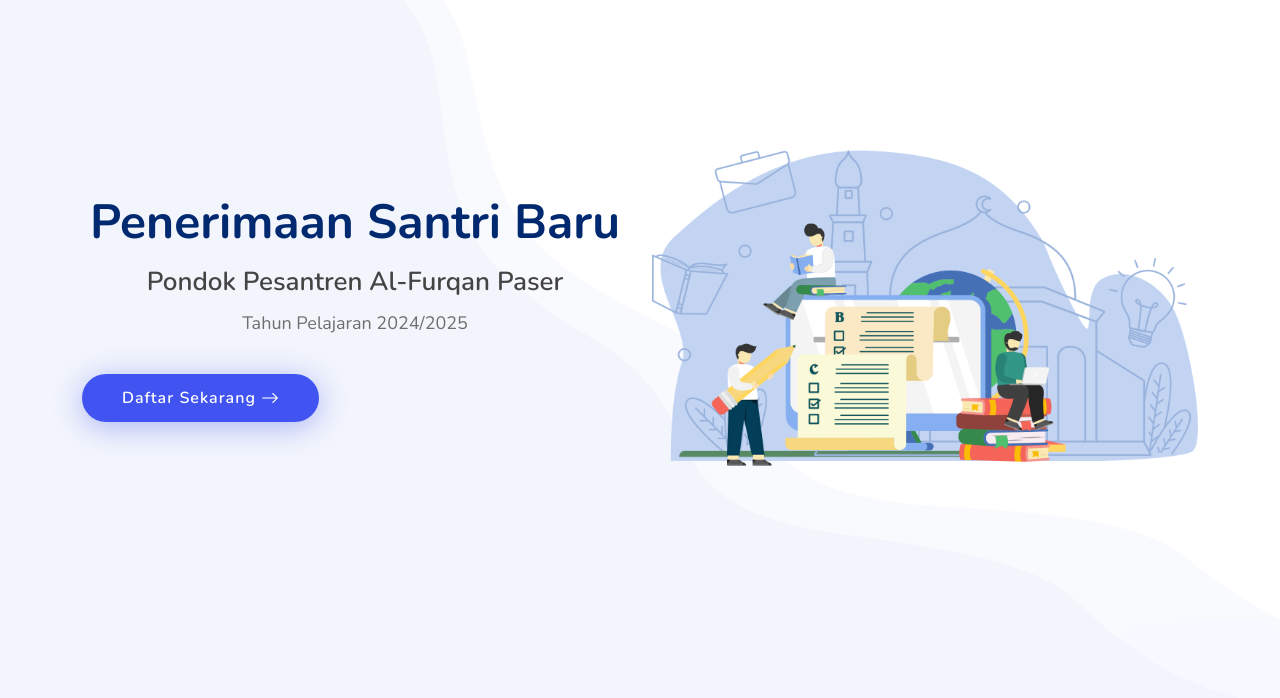
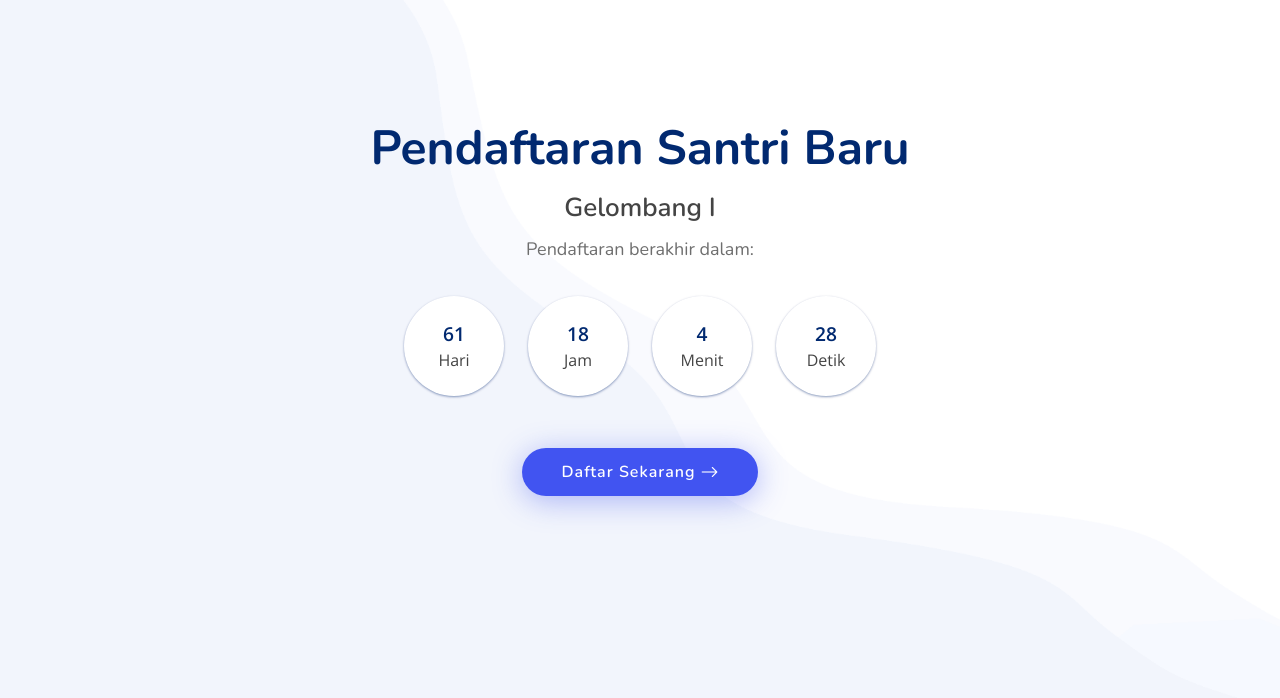
Before and after one commit to moclish/psb-alfurqan, a plain HTML site: page index.html in a window 1280 px wide. Shown: the part 102-800 px from the top of the page. Drawn offline with nearby package versions, Linux system fonts and the light colour scheme.

Commit message:
add countdown

```diff
--- a/index.html
+++ b/index.html
@@ -6,25 +6,25 @@
         <meta content="width=device-width, initial-scale=1.0" name="viewport" />
         <meta
             property="og:title"
-            content="Penerimaan Santri Baru Pondok Pesantren Al-Furqan Paser"
+            content="Pendaftaran Santri Baru Pondok Pesantren Al-Furqan Paser"
         />
         <meta property="og:url" content="https://psb.alfurqanpaser.com" />
         <meta property="og:type" content="website" />
         <meta
             property="og:description"
-            content="Penerimaan Santri Baru Pondok Pesantren Al-Furqan Paser"
+            content="Pendaftaran Santri Baru Pondok Pesantren Al-Furqan Paser"
         />
         <meta property="og:site_name" content="psb.alfurqanpaser.com" />
         <meta property="og:locale" content="id_ID" />
         <meta name="twitter:card" content="summary" />
         <meta
             name="twitter:title"
-            content="Penerimaan Santri Baru Pondok Pesantren Al-Furqan Paser"
+            content="Pendaftaran Santri Baru Pondok Pesantren Al-Furqan Paser"
         />
         <meta name="twitter:url" content="https://psb.alfurqanpaser.com" />
         <meta
             name="twitter:description"
-            content="Penerimaan Santri Baru Pondok Pesantren Al-Furqan Paser"
+            content="Pendaftaran Santri Baru Pondok Pesantren Al-Furqan Paser"
         />
         <meta
             property="og:image"
@@ -46,7 +46,7 @@
         />
         <meta name="generator" content="" />
         <meta
-            content="Penerimaan Santri Baru Pondok Pesantren Al-Furqan Paser"
+            content="Pendaftaran Santri Baru Pondok Pesantren Al-Furqan Paser"
             name="description"
         />
         <meta
@@ -54,7 +54,9 @@
             name="keywords"
         />
 
-        <title>Penerimaan Santri Baru</title>
+        <title>Pendaftaran Santri Baru</title>
+
+        <link rel="stylesheet" href="assets/css/countdown.css"/>
 
         <!-- Favicons -->
         <link href="assets/img/favicon.png" rel="icon" />
@@ -108,7 +110,7 @@
                             >
                         </li>
                         <li>
-                            <a class="nav-link" href="#" target="_blank"
+                            <a class="nav-link" href="https://docs.google.com/uc?export=download&id=19iRZNEDGIj8NDVqCI9CzgMI98gU_vU-u"
                                 >Brosur</a
                             >
                         </li>
@@ -134,22 +136,26 @@
             </div>
         </header>
         <!-- End Header -->
-
         <!-- ======= Hero Section ======= -->
         <section id="home" class="hero d-flex align-items-center">
             <div class="container">
                 <div class="row">
                     <div
-                        class="col-lg-6 d-flex flex-column justify-content-center"
+                        class="d-flex flex-column justify-content-center"
                     >
-                        <h1 data-aos="fade-up">Penerimaan Santri Baru</h1>
+                        <h1 data-aos="fade-up">Pendaftaran Santri Baru</h1>
                         <h2 data-aos="fade-up" data-aos-delay="400">
-                            Pondok Pesantren Al-Furqan Paser
+                            Gelombang I
                         </h2>
                         <h3 data-aos="fade-up" data-aos-delay="400">
-                            Tahun Pelajaran 2024/2025
+                            Pendaftaran berakhir dalam:
                         </h3>
-                        <div data-aos="fade-up" data-aos-delay="600">
+                        <div class="simply-countdown mt-4"
+                        data-aos="zoom-out"
+                        data-aos-delay="400">
+                        </div>
+                        <div class="justify-content-center align-self-center"
+                        data-aos="fade-up" data-aos-delay="500">
                             <div class="text-center text-lg-start">
                                 <a
                                     href="#daftar"
@@ -159,18 +165,6 @@
                                     <i class="bi bi-arrow-right"></i>
                                 </a>
                             </div>
-                        </div>
-                    </div>
-                    <div
-                        class="col-lg-6 hero-img"
-                        data-aos="zoom-out"
-                        data-aos-delay="200"
-                    >
-                        <img
-                            src="assets/img/home.png"
-                            class="img-fluid"
-                            alt=""
-                        />
                         </div>
                     </div>
             </div>
@@ -188,7 +182,6 @@
                 <div class="col-lg-3 col-md-6 mt-4 mt-lg-0" data-aos="fade-up" data-aos-delay="200">
                 <div class="box">
                     <img src="assets/img/school-line.svg" class="img-fluid img-pend" alt="">
-            <!-- <i class="ri-graduation-cap-line"></i> -->
                     <h3>MTs Reguler</h3>
                     <p>Madrasah Tsanawiyah setara dengan SMP dengan durasi belajar selama 3 tahun</p>
                     <div class="text-center justify-content-center">
@@ -260,7 +253,6 @@
             </div>
         </section>
         <!-- End Program Pendidikan -->
-
         <!-- ======= Registration Section ======= -->
         <section id="daftar" class="services">
             <div class="container" data-aos="fade-up">
@@ -360,7 +352,6 @@
                             ></a>
                         </div>
                     </div>
-
                     <div
                         class="col-lg-3 col-md-6 col-6"
                         data-aos="fade-up"
@@ -420,7 +411,6 @@
             </div>
         </section>
         <!-- End Registration Section -->
-
         <main id="main">
             <!-- ======= About Section ======= -->
             <section id="tentang" class="about">
@@ -466,7 +456,6 @@
                 </div>
             </section>
             <!-- End About Section -->
-
             <!-- ======= F.A.Q Section ======= -->
             <section id="faq" class="faq">
                 <div class="container" data-aos="fade-up">
@@ -505,7 +494,6 @@
                                         </div>
                                     </div>
                                 </div>
-
                                 <div class="accordion-item">
                                     <h2 class="accordion-header">
                                         <button
@@ -603,7 +591,7 @@
                                                     Biaya Pendaftaran Rp. 200.000
                                                 </li>
                                                 <li>
-                                                    Biaya Uang Pangkal Rp. 6.300.000
+                                                    Biaya Uang Pangkal Rp. 6.500.000
                                                 </li>
                                                 <li>
                                                     Biaya Bulanan Rp. 950.000
@@ -677,14 +665,12 @@
                 </div>
             </section>
             <!-- End F.A.Q Section -->
-
             <!-- ======= Testimonials Section ======= -->
             <section id="testimonials" class="testimonials">
                 <div class="container" data-aos="fade-up">
                     <header class="section-header">
                         <h2>Kata Alumni</h2>
                     </header>
-
                     <div
                         class="testimonials-slider swiper"
                         data-aos="fade-up"
@@ -719,7 +705,6 @@
                                 </div>
                             </div>
                             <!-- End testimonial item -->
-
                             <div class="swiper-slide">
                                 <div class="testimonial-item">
                                     <div class="stars">
@@ -747,7 +732,6 @@
                                 </div>
                             </div>
                             <!-- End testimonial item -->
-
                             <div class="swiper-slide">
                                 <div class="testimonial-item">
                                     <div class="stars">
@@ -776,7 +760,6 @@
                                 </div>
                             </div>
                             <!-- End testimonial item -->
-
                             <div class="swiper-slide">
                                 <div class="testimonial-item">
                                     <div class="stars">
@@ -841,7 +824,6 @@
                 </div>
             </section>
             <!-- End Testimonials Section -->
-
             <!-- ======= Contact Section ======= -->
             <section id="kontak" class="contact">
                 <div class="container" data-aos="fade-up">
@@ -906,7 +888,6 @@
             <!-- End Contact Section -->
         </main>
         <!-- End #main -->
-
         <!-- ======= Footer ======= -->
         <footer id="footer" class="footer">
             <div class="container">
@@ -920,13 +901,12 @@
             </div>
         </footer>
         <!-- End Footer -->
-
+        <!-- Back to top button -->
         <a
             href="#"
             class="back-to-top d-flex align-items-center justify-content-center rounded-circle"
             ><i class="bi bi-arrow-up-short"></i
         ></a>
-
         <!-- Vendor JS Files -->
         <script src="assets/vendor/purecounter/purecounter_vanilla.js"></script>
         <script src="assets/vendor/aos/aos.js"></script>
@@ -934,8 +914,24 @@
         <script src="assets/vendor/glightbox/js/glightbox.min.js"></script>
         <script src="assets/vendor/isotope-layout/isotope.pkgd.min.js"></script>
         <script src="assets/vendor/swiper/swiper-bundle.min.js"></script>
-
         <!-- Main JS File -->
         <script src="assets/js/main.js"></script>
+        <script src="assets/js/countdown.min.js"></script>
+        <script>
+            simplyCountdown('.simply-countdown', {
+            year: 2023, // required
+            month: 12, // required
+            day: 31, // required
+            hours: 23, // Default is 0 [0-23] integer
+            minutes: 59, // Default is 0 [0-59] integer
+            seconds: 59, // Default is 0 [0-59] integer
+            words: { //words displayed into the countdown
+                days: { singular: 'Hari', plural: 'Hari' },
+                hours: { singular: 'Jam', plural: 'Jam' },
+                minutes: { singular: 'Menit', plural: 'Menit' },
+                seconds: { singular: 'Detik', plural: 'Detik' }
+            },
+            });
+        </script>
     </body>
 </html>
```
Lines whose indentation alone changed are shown as unchanged.
